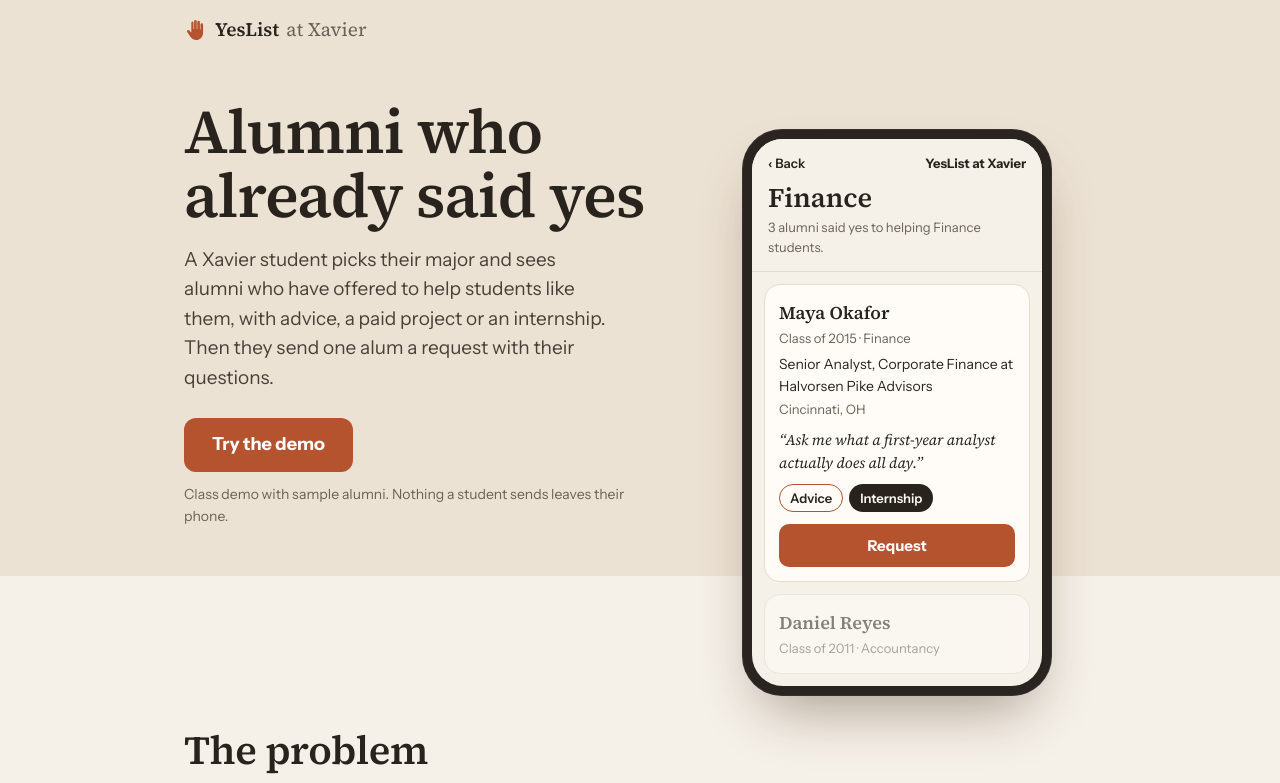
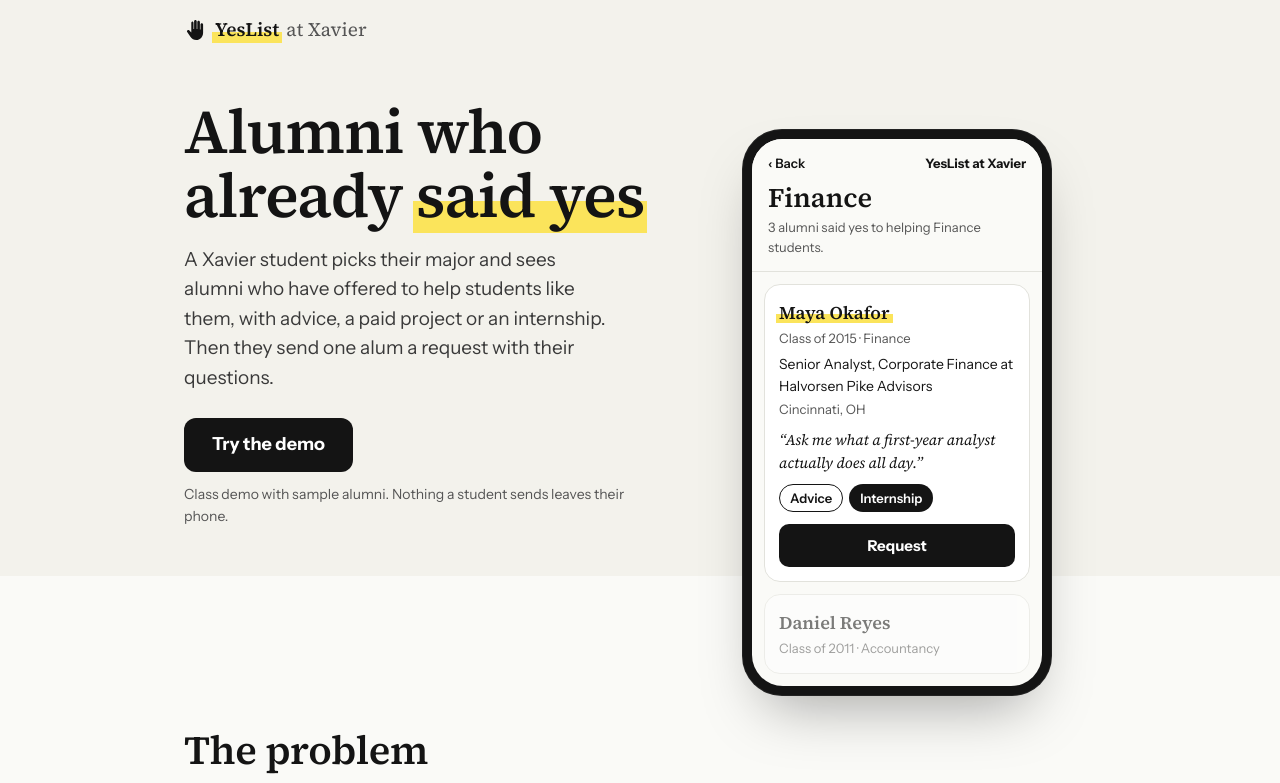
Before and after one commit to lewisautomations-cloud/yeslist, a plain HTML site: page index.html in a window 1280 px wide. Shown: the top 783 px of the page. Drawn offline with Linux system fonts and the light colour scheme.

Commit message:
Switch app and page to the Highlighter color scheme
Black ink on white, highlighter yellow marking the brand and alumni names;
yellow buttons on charcoal in dark mode.

Co-Authored-By: Claude Opus 5.5 <noreply@anthropic.com>
Claude-Session: https://claude.ai/code/session_01V7tip6wCprpv1ABs72Fqnr

```diff
--- a/index.html
+++ b/index.html
@@ -9,19 +9,21 @@
 <link rel="preconnect" href="https://fonts.gstatic.com" crossorigin>
 <link href="https://fonts.googleapis.com/css2?family=Instrument+Sans:wdth,wght@75..100,400..700&family=Source+Serif+4:ital,opsz,wght@0,8..60,400..700;1,8..60,400..600&display=swap" rel="stylesheet">
 <style>
-/* VOICE: warm and plain, a student founder explaining a pilot to the people who would run it.
-   IDEA: the raised hand. The page shows the yes that comes before the ask.
-   PICTURE: the app itself on a phone, half in the warm hero and half on the page.
-   COLOUR and TYPE: cream paper, warm brown ink, clay accent; Source Serif 4 headings, Instrument Sans text.
+/* VOICE: plain and direct, a student founder explaining a pilot to the people who would run it.
+   IDEA: a highlighter. The alumni who said yes are the names marked in yellow.
+   PICTURE: the working app on white paper, each alum's name under a yellow marker stroke.
+   COLOUR and TYPE: black ink, white paper, highlighter yellow; Source Serif 4 for headings and names, Instrument Sans for the rest.
    LAYOUT: one column of sections up to 1040px; hero text beside the phone above 860px, stacked below. */
 :root{color-scheme:light dark;
-  --bg:light-dark(#F5F0E8,#1E1C19);--panel:light-dark(#FFFCF7,#292622);
-  --ink:light-dark(#29231E,#F3EEE6);--soft:light-dark(#4A4038,#D9D1C6);--muted:light-dark(#6B6158,#B0A69A);
-  --line:light-dark(#E4DBCF,#3E3832);--tint:light-dark(#F7E6DC,#47302A);--hero:light-dark(#ECE2D3,#272420);
-  --sky:light-dark(#B5532E,#E5916E);--btn:light-dark(#B5532E,#E5916E);--onbtn:light-dark(#FFFFFF,#1E1C19);
-  --btnhover:light-dark(#9C4524,#EDA585);
-  --solid:light-dark(#29231E,#F3EEE6);--onsolid:light-dark(#FFFCF7,#1E1C19);
+  --bg:light-dark(#FAFAF7,#121212);--panel:light-dark(#FFFFFF,#1C1C1C);
+  --ink:light-dark(#141414,#F2F2EE);--soft:light-dark(#3A3A3A,#D6D6D0);--muted:light-dark(#555555,#A8A8A2);
+  --line:light-dark(#E2E2DC,#2F2F2C);--tint:light-dark(#FFF6BD,#3A3721);--hero:light-dark(#F3F2EC,#181816);
+  --sky:light-dark(#141414,#FBE45B);--btn:light-dark(#141414,#FBE45B);--onbtn:light-dark(#FFFFFF,#141414);
+  --btnhover:light-dark(#3A3A3A,#FDEB85);--plain:light-dark(#EFEFEA,#2A2A28);
+  --mark:light-dark(#FBE45B,rgba(251,228,91,.32));--band:var(--bg);
+  --solid:light-dark(#141414,#F2F2EE);--onsolid:light-dark(#FFFFFF,#141414);
   --serif:"Source Serif 4",Georgia,"Times New Roman",serif}
+.mk{background:linear-gradient(transparent 56%,var(--mark) 56%,var(--mark) 94%,transparent 94%);padding:0 3px;margin:0 -3px;-webkit-box-decoration-break:clone;box-decoration-break:clone}
 :root[data-theme=light]{color-scheme:light}:root[data-theme=dark]{color-scheme:dark}
 *{box-sizing:border-box;min-width:0}
 body{margin:0;background:var(--bg);color:var(--ink);font:17px/1.55 "Instrument Sans",system-ui,-apple-system,"Segoe UI",sans-serif;overflow-x:clip}
@@ -30,7 +32,7 @@ a{color:var(--sky)}
 .wrap{max-width:1040px;margin:0 auto;padding:0 max(5vw,18px)}
 .top{background:var(--hero);color:var(--ink)}
 .bar{display:flex;align-items:center;gap:7px;min-height:60px;font-family:var(--serif);font-weight:600;font-size:19px}
-.bar svg{width:24px;height:24px;color:var(--sky)}.bar .school{font-weight:400;color:var(--muted)}
+.bar svg{width:24px;height:24px;color:var(--ink)}.bar .school{font-weight:400;color:var(--muted)}
 .hero{display:grid;gap:28px;padding:28px 0 0;align-items:end}
 @media(min-width:860px){.hero{grid-template-columns:minmax(0,1.1fr) minmax(0,.9fr);padding-top:40px}}
 h1{font-family:var(--serif);font-size:clamp(40px,7vw,62px);line-height:1.04;font-weight:600;letter-spacing:-.015em;margin:0 0 16px;text-wrap:balance}
@@ -42,7 +44,7 @@ h1{font-family:var(--serif);font-size:clamp(40px,7vw,62px);line-height:1.04;font
 /* phone */
 :root{--drop:150px}@media(min-width:860px){:root{--drop:120px}}
 .stage{display:flex;justify-content:center;margin-bottom:calc(-1 * var(--drop));position:relative;z-index:1}
-.phone{width:min(310px,86vw);background:light-dark(#2A2420,#3A342E);border-radius:40px;padding:10px;box-shadow:0 30px 60px -22px rgba(60,35,20,.45),0 0 0 1px rgba(255,255,255,.06) inset}
+.phone{width:min(310px,86vw);background:light-dark(#141414,#3A3A38);border-radius:40px;padding:10px;box-shadow:0 30px 60px -22px rgba(0,0,0,.35),0 0 0 1px rgba(255,255,255,.06) inset}
 .screen{background:var(--bg);color:var(--ink);border-radius:31px;overflow:hidden;text-align:left}
 .sh{background:var(--bg);color:var(--ink);padding:14px 16px 14px;border-bottom:1px solid var(--line)}
 .sbar{display:flex;justify-content:space-between;align-items:center;font-size:13px;font-weight:600}
@@ -57,7 +59,7 @@ h1{font-family:var(--serif);font-size:clamp(40px,7vw,62px);line-height:1.04;font
 .scard .n{font-family:var(--serif);font-size:15px;font-style:italic;margin:0 0 10px}
 .tags{display:flex;flex-wrap:wrap;gap:6px}
 .tag{display:inline-block;font-size:13px;font-weight:600;padding:3px 10px;border-radius:999px;border:1.5px solid transparent;white-space:nowrap}
-.t-advice{border-color:var(--sky);color:var(--ink)}.t-project{background:var(--tint);color:var(--ink)}.t-intern{background:var(--solid);color:var(--onsolid)}
+.t-advice{border-color:var(--sky);color:var(--ink)}.t-project{background:var(--plain);color:var(--ink)}.t-intern{background:var(--solid);color:var(--onsolid)}
 .sbtn{margin-top:12px;background:var(--btn);color:var(--onbtn);border-radius:10px;text-align:center;font-weight:700;font-size:15px;padding:10px}
 .scard2{opacity:.55;margin-top:0;padding-bottom:8px}
 /* sections */
@@ -79,7 +81,7 @@ h2{font-family:var(--serif);font-size:clamp(30px,4.4vw,40px);line-height:1.1;fon
 ol.steps{list-style:none;counter-reset:s;margin:0;padding:0;display:grid;gap:14px}
 @media(min-width:860px){ol.steps{grid-template-columns:repeat(4,minmax(0,1fr))}}
 ol.steps li{counter-increment:s;background:var(--panel);border:1px solid var(--line);border-radius:16px;padding:18px 18px 20px}
-ol.steps li::before{content:counter(s);display:grid;place-items:center;width:36px;height:36px;border-radius:50%;background:var(--btn);color:var(--onbtn);font-weight:700;margin-bottom:12px}
+ol.steps li::before{content:counter(s);display:grid;place-items:center;width:36px;height:36px;border-radius:50%;background:var(--mark);color:var(--ink);font-weight:700;margin-bottom:12px}
 ol.steps b{display:block;font-family:var(--serif);font-weight:600;font-size:20px;margin-bottom:4px}
 ol.steps span{font-size:16px;color:var(--muted)}
 .tip{margin:16px 0 0;font-size:15px;color:var(--muted)}
@@ -95,7 +97,7 @@ ol.steps span{font-size:16px;color:var(--muted)}
 .diff b{font-family:var(--serif);font-weight:600;font-size:18px}.diff p{margin:0}
 ul.raise{margin:0 0 16px;padding-left:22px}
 ul.raise li{margin:4px 0}
-.next{background:var(--btn);color:var(--onbtn);border-radius:20px;padding:30px}
+.next{background:var(--mark);color:var(--ink);border-radius:20px;padding:30px}
 .next h2{color:inherit}.next p{margin:0;color:inherit;max-width:60ch}
 footer{padding:28px 0 48px;color:var(--muted);font-size:14px}
 footer p{margin:4px 0}
@@ -108,10 +110,10 @@ footer p{margin:4px 0}
 
 <header class="top">
   <div class="wrap">
-    <div class="bar"><svg aria-hidden="true"><use href="#hand"/></svg><span>YesList</span><span class="school">at Xavier</span></div>
+    <div class="bar"><svg aria-hidden="true"><use href="#hand"/></svg><span class="mk">YesList</span><span class="school">at Xavier</span></div>
     <div class="hero">
       <div class="herotext">
-        <h1>Alumni who already said yes</h1>
+        <h1>Alumni who already <span class="mk">said yes</span></h1>
         <p class="lead">A Xavier student picks their major and sees alumni who have offered to help students like them, with advice, a paid project or an internship. Then they send one alum a request with their questions.</p>
         <a class="cta" href="app/">Try the demo</a>
         <p class="fine">Class demo with sample alumni. Nothing a student sends leaves their phone.</p>
@@ -123,7 +125,7 @@ footer p{margin:4px 0}
             <b>Finance</b><p>3 alumni said yes to helping Finance students.</p>
           </div>
           <div class="scard">
-            <strong>Maya Okafor</strong>
+            <strong><span class="mk">Maya Okafor</span></strong>
             <p class="m">Class of 2015 · Finance</p>
             <p class="j">Senior Analyst, Corporate Finance at Halvorsen Pike Advisors</p>
             <p class="c">Cincinnati, OH</p>
```
Also changed, not shown: app/index.html (+16 -14 lines).
